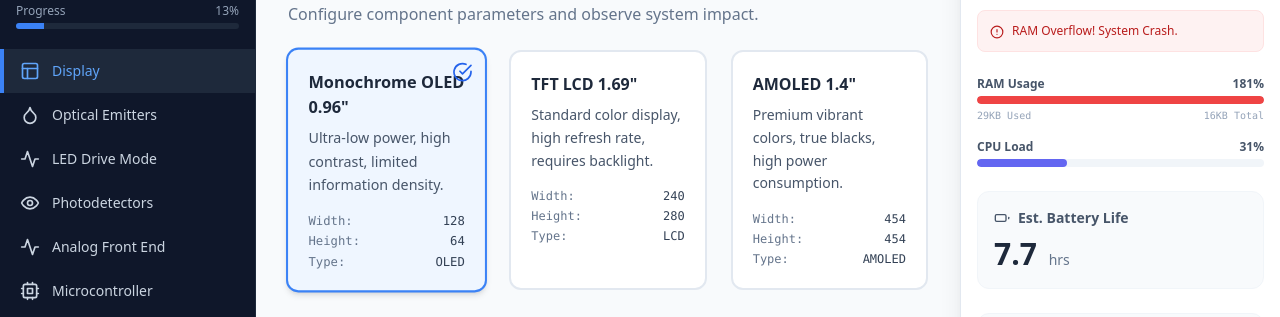
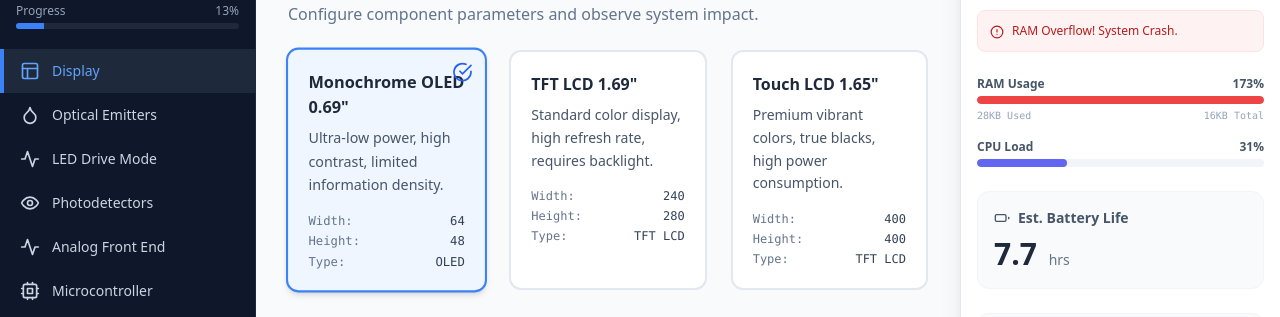
Before and after one commit to Youssef-Reda/ArchLab, a React (Vite) app: page / in a window 1280 px wide. Shown: the part 134-451 px from the top of the page. Built offline with nearby package versions, Linux system fonts and the light colour scheme; the HTML template or start-up script is replaced by a standard one.

Commit message:
Updated Parameters

```diff
--- a/src/config.js
+++ b/src/config.js
@@ -14,20 +14,20 @@ export const STAGES = {
     options: [
       {
         id: 'oled_mono',
-        name: 'Monochrome OLED 0.96"',
-        specs: { width: 128, height: 64, type: 'OLED', powerConsumption: 10, cost: 5, refreshRate: 30, bitsPerPixel: 1 },
+        name: 'Monochrome OLED 0.69"',
+        specs: { width: 64, height: 48, type: 'OLED', powerConsumption: 10, cost: 1, refreshRate: 30, bitsPerPixel: 1 },
         desc: 'Ultra-low power, high contrast, limited information density.'
       },
       {
         id: 'tft_color',
         name: 'TFT LCD 1.69"',
-        specs: { width: 240, height: 280, type: 'LCD', powerConsumption: 40, cost: 8, refreshRate: 60, bitsPerPixel: 16 },
+        specs: { width: 240, height: 280, type: 'TFT LCD', powerConsumption: 40, cost: 2.55, refreshRate: 60, bitsPerPixel: 16 },
         desc: 'Standard color display, high refresh rate, requires backlight.'
       },
       {
         id: 'amoled',
-        name: 'AMOLED 1.4"',
-        specs: { width: 454, height: 454, type: 'AMOLED', powerConsumption: 60, cost: 25, refreshRate: 60, bitsPerPixel: 24 },
+        name: 'Touch LCD 1.65"',
+        specs: { width: 400, height: 400, type: 'TFT LCD', powerConsumption: 60, cost: 4.5, refreshRate: 60, bitsPerPixel: 24 },
         desc: 'Premium vibrant colors, true blacks, high power consumption.'
       }
     ]
@@ -38,7 +38,7 @@ export const STAGES = {
     icon: Droplet,
     options: [
       { id: 'green_only', name: 'Green Only (525nm)', specs: { channels: 1, power: 10 }, desc: 'Good for HR during motion. Cannot measure SpO2.' },
-      { id: 'red_ir', name: 'Red + IR (660/940nm)', specs: { channels: 2, power: 15 }, desc: 'Required for SpO2. Susceptible to motion artifacts.' },
+      { id: 'red_ir', name: 'Red + IR (630/940nm)', specs: { channels: 2, power: 15 }, desc: 'Required for SpO2. Susceptible to motion artifacts.' },
       { id: 'multi', name: 'Multi-Wavelength', specs: { channels: 3, power: 25 }, desc: 'Best of both worlds. High accuracy & SpO2 support.' }
     ]
   },
```
